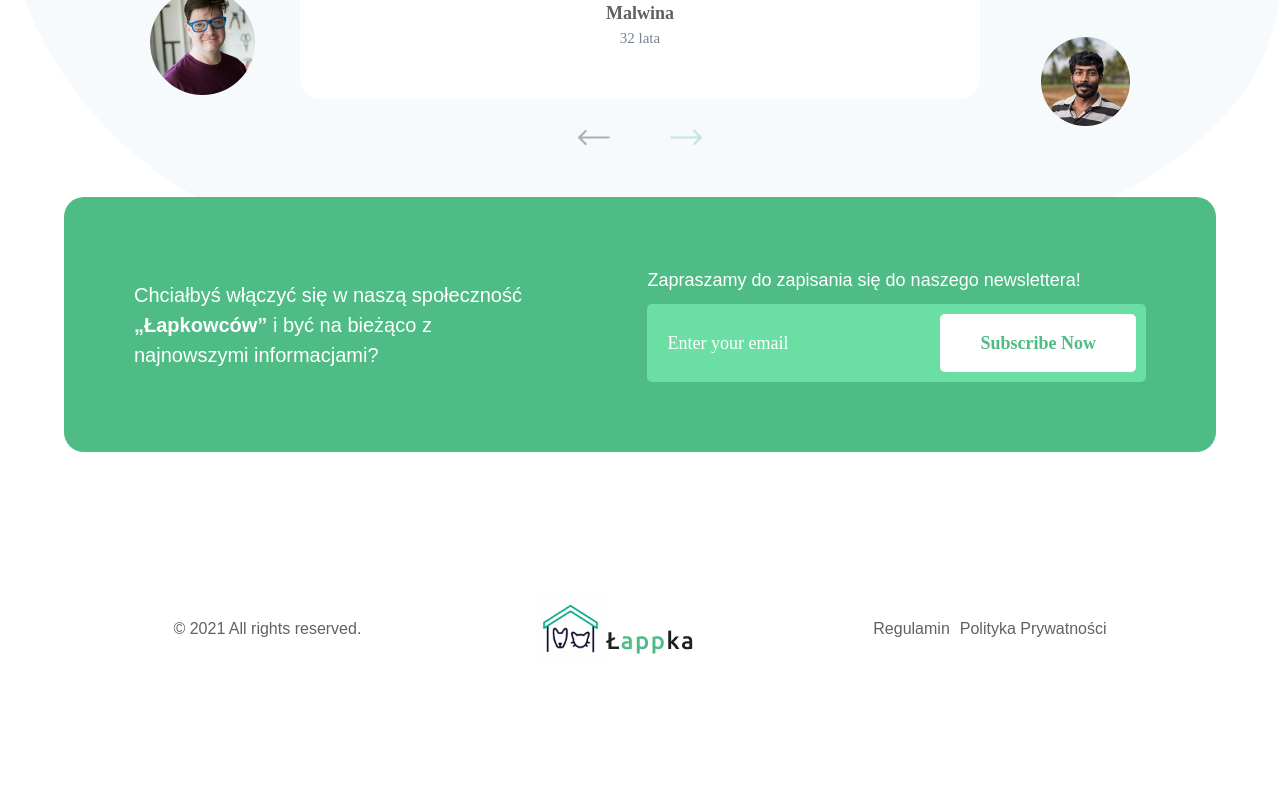
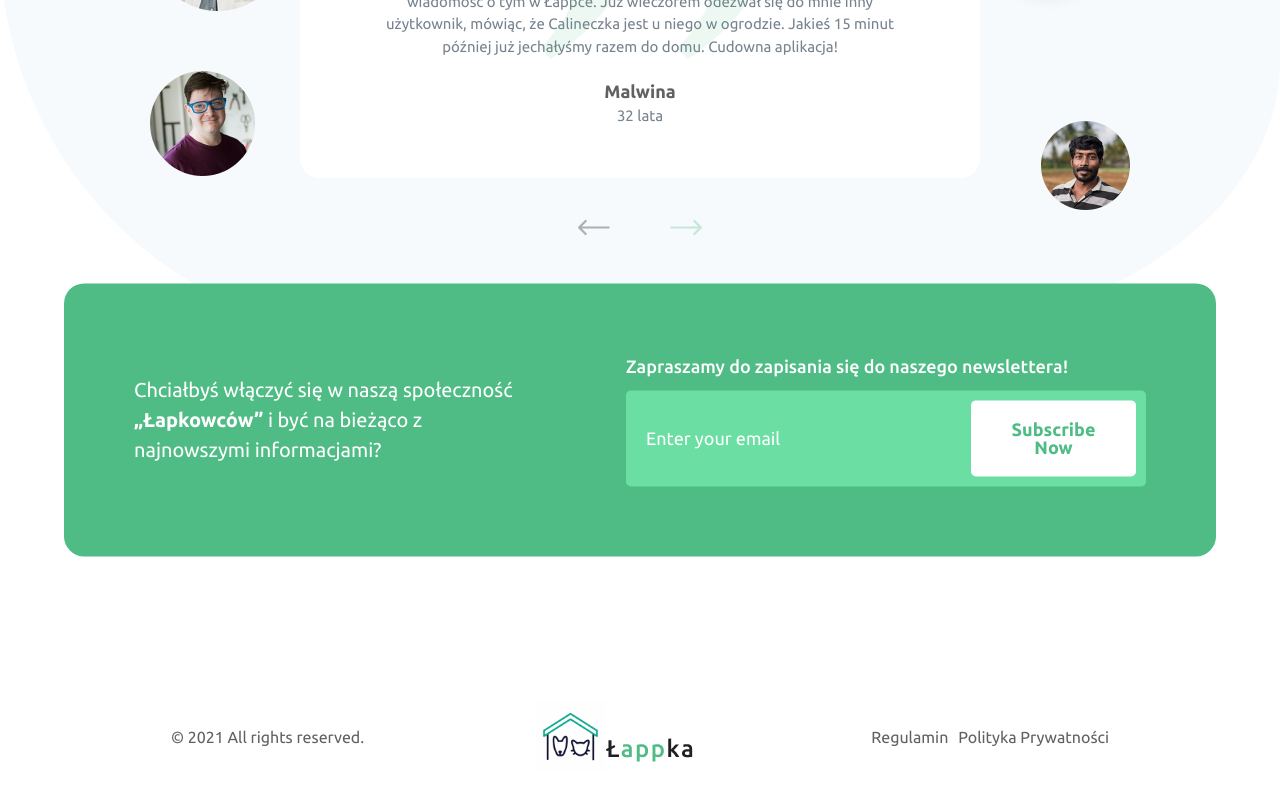
Before and after one commit to KarasJakub/Lappka-Landing, a React (Create React App) app: page / in a window 1280 px wide. Shown: the part 3352-4152 px from the top of the page. Before the commit the page ends 4066 px from the top, so only its background shows below. Built offline with nearby package versions, Linux system fonts and the light colour scheme.

Commit message:
fixed font

```diff
--- a/package.json
+++ b/package.json
@@ -13,6 +13,7 @@
     "@types/react-slick": "^0.23.10",
     "react": "^18.2.0",
     "react-dom": "^18.2.0",
+    "react-helmet": "^6.1.0",
     "react-scripts": "5.0.1",
     "react-slick": "^0.29.0",
     "styled-components": "^6.0.2",
@@ -42,5 +43,8 @@
       "last 1 firefox version",
       "last 1 safari version"
     ]
+  },
+  "devDependencies": {
+    "@types/react-helmet": "^6.1.6"
   }
 }
--- a/src/App.tsx
+++ b/src/App.tsx
@@ -1,5 +1,6 @@
 import GlobalStyles from "./layout/GlobalStyles";
 import { ThemeProvider } from "styled-components";
+import { Helmet } from "react-helmet";
 import theme from "./layout/theme";
 import HeroSection from "./components/HeroSection/HeroSection";
 import AboutSection from "components/AboutSection/AboutSection";
@@ -12,6 +13,13 @@ import Footer from "components/Footer/Footer";
 function App() {
   return (
     <>
+      <Helmet>
+        <link rel="preconnect" href="https://fonts.googleapis.com" />
+        <link
+          href="https://fonts.googleapis.com/css2?family=Ubuntu:ital,wght@0,300;0,400;0,500;0,700;1,300;1,400;1,500;1,700&display=swap"
+          rel="stylesheet"
+        />
+      </Helmet>
       <GlobalStyles />
       <ThemeProvider theme={theme}>
         <HeroSection />
--- a/src/components/OpinionsSection/OpinionCard/OpinionCard.tsx
+++ b/src/components/OpinionsSection/OpinionCard/OpinionCard.tsx
@@ -1,6 +1,5 @@
 import * as S from "./OpinionCard.styled";
 import QuotationMarkIcon from "assets/Opinions/Icons/QuotationMark.svg";
-import BackSquare from "assets/Opinions/Photos/BackSquare.png";
 
 interface CardProps {
   description: string;
@@ -11,7 +10,6 @@ interface CardProps {
 const OpinionCard = ({ description, name, age }: CardProps) => {
   return (
     <S.CardRootWrapper>
-      {/* <S.BackFirstSquare src={BackSquare} /> */}
       <S.CardWrapper>
         <S.BackgroundImage src={QuotationMarkIcon} alt="Ikona apostrofu" />
         <S.Description>{description}</S.Description>
--- a/src/layout/GlobalStyles.ts
+++ b/src/layout/GlobalStyles.ts
@@ -1,7 +1,6 @@
 import { createGlobalStyle } from "styled-components"
 
 const GlobalStyles = createGlobalStyle`
-    @import url('https://fonts.googleapis.com/css2?family=Ubuntu:ital,wght@0,300;0,400;0,500;0,700;1,300;1,400;1,500;1,700&display=swap');
     html {
     line-height: 1;
     text-size-adjust: 100%;
@@ -15,7 +14,7 @@ const GlobalStyles = createGlobalStyle`
     padding: 0;
     -webkit-font-smoothing: antialiased;
     -moz-osx-font-smoothing: grayscale;
-    /* font-family: 'Ubuntu', sans-serif; */
+    font-family: 'Ubuntu', sans-serif;
     overflow-x: hidden;
     color: #1E2022;
   }
```
Also changed, not shown: 1 other file (tests, documents, lock files or other folders).
